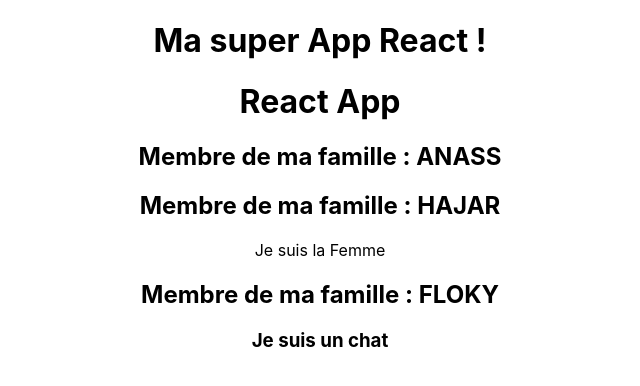
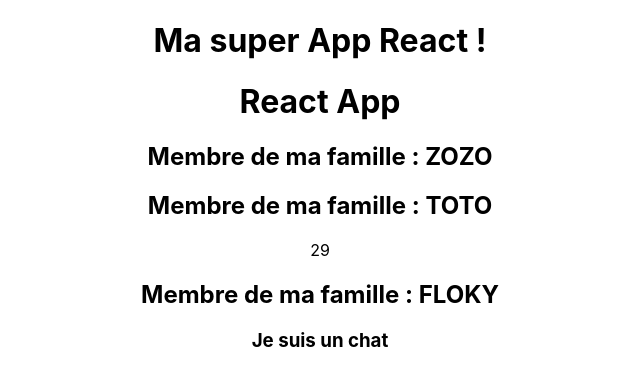
Before and after one commit to anassRio/react16-guide-section2, a React (Create React App) app: page / in a window 1280 px wide. Shown: the top 386 px of the page, without its empty margins (320-960 px from the left). Built offline with nearby package versions, Linux system fonts and the light colour scheme.

Commit message:
Section2 : State

```diff
--- a/src/App.js
+++ b/src/App.js
@@ -1,17 +1,37 @@
 import "./App.css";
-import { Fragment } from "react";
+import { Fragment, useState } from "react";
 import Membre from "./components/Membre";
 
+const famille = {
+  membre1: {
+    nom: "Zozo",
+    age: 33,
+  },
+  membre2: {
+    nom: "Toto",
+    age: 29,
+  },
+  membre3: {
+    nom: "Floky",
+    age: 1,
+  },
+};
+
 function App(props) {
+  const [state, setState] = useState({ famille });
+
   return (
     // utilisé le Fragment pour envelopper le HTML a render
     <Fragment>
       <div className="App">
         <h1>{props.title}</h1>
         <h1>React App</h1>
-        <Membre nom="Anass" test="test" />
-        <Membre nom="Hajar" children="Je suis la Femme" />
-        <Membre nom="Floky">
+        <Membre nom={state.famille.membre1.nom} test="test" />
+        <Membre
+          nom={state.famille.membre2.nom}
+          children={state.famille.membre2.age}
+        />
+        <Membre nom={state.famille.membre3.nom}>
           <h3>Je suis un chat</h3>
         </Membre>
       </div>
```
